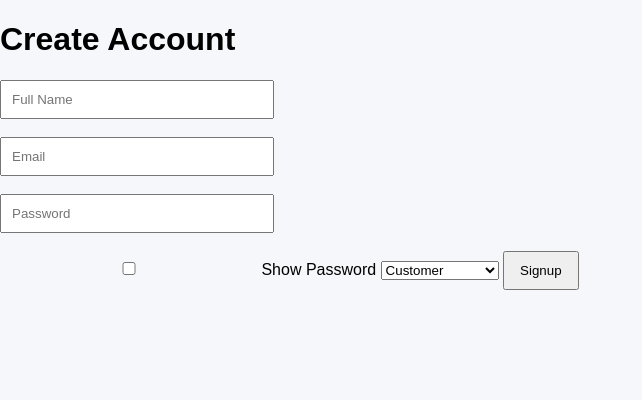
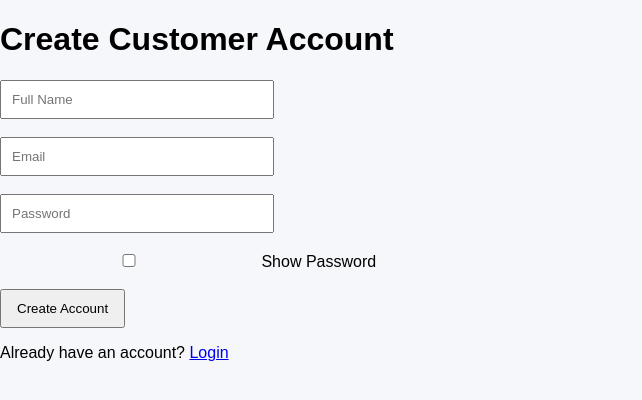
Before and after one commit to Fardeen0308/hyperlocal-delivery, a plain HTML site: page signup.html in a window 1280 px wide. Shown: the whole page, without its empty margins (0-642 px from the left). Drawn offline with Linux system fonts and the light colour scheme.

Commit message:
updated Frontend

```diff
--- a/admin.js
+++ b/admin.js
@@ -1,3 +1,9 @@
+const user = JSON.parse(localStorage.getItem("user"));
+
+if (!user || user.role !== "admin") {
+    alert("Access Denied");
+    window.location.href = "login.html";
+}
 async function loadOrders() {
 
     const response =
--- a/signup.html
+++ b/signup.html
@@ -6,27 +6,25 @@
 </head>
 <body>
 
-<h1>Create Account</h1>
+<h1>Create Customer Account</h1>
 
 <input type="text" id="name" placeholder="Full Name"><br><br>
 
 <input type="email" id="email" placeholder="Email"><br><br>
 
 <input type="password" id="password" placeholder="Password"><br><br>
+
 <label>
     <input type="checkbox" onclick="togglePassword()">
     Show Password
 </label>
+<br><br>
 
-<select id="role">
-    <option value="customer">Customer</option>
-    <option value="delivery">Delivery Partner</option>
-</select>
+<button onclick="signup()">Create Account</button>
 
-
-<button onclick="signup()">
-    Signup
-</button>
+<p>Already have an account?
+<a href="login.html">Login</a>
+</p>
 
 <script src="signup.js"></script>
 
--- a/signup.js
+++ b/signup.js
@@ -20,7 +20,6 @@ async function signup() {
     name,
     email,
     password,
-    role: document.getElementById("role").value
 })
         }
     );
```
Also changed, not shown: admin-dashboard.html (+1 -1 lines).
